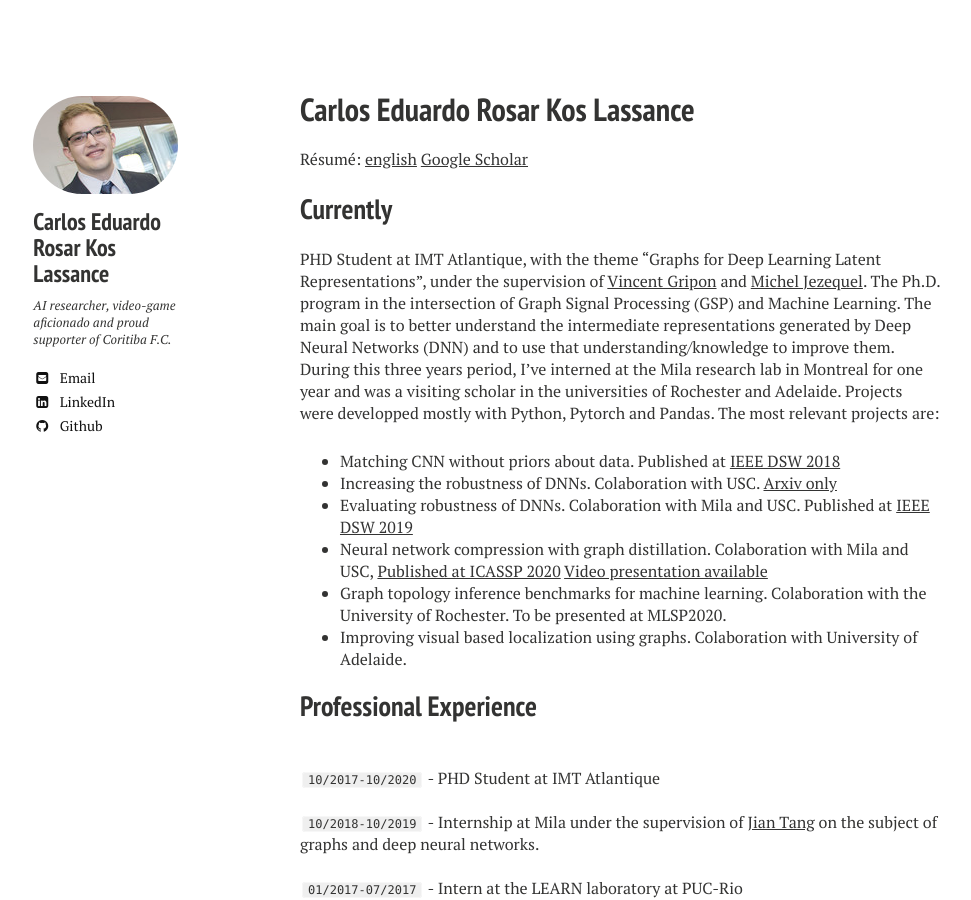
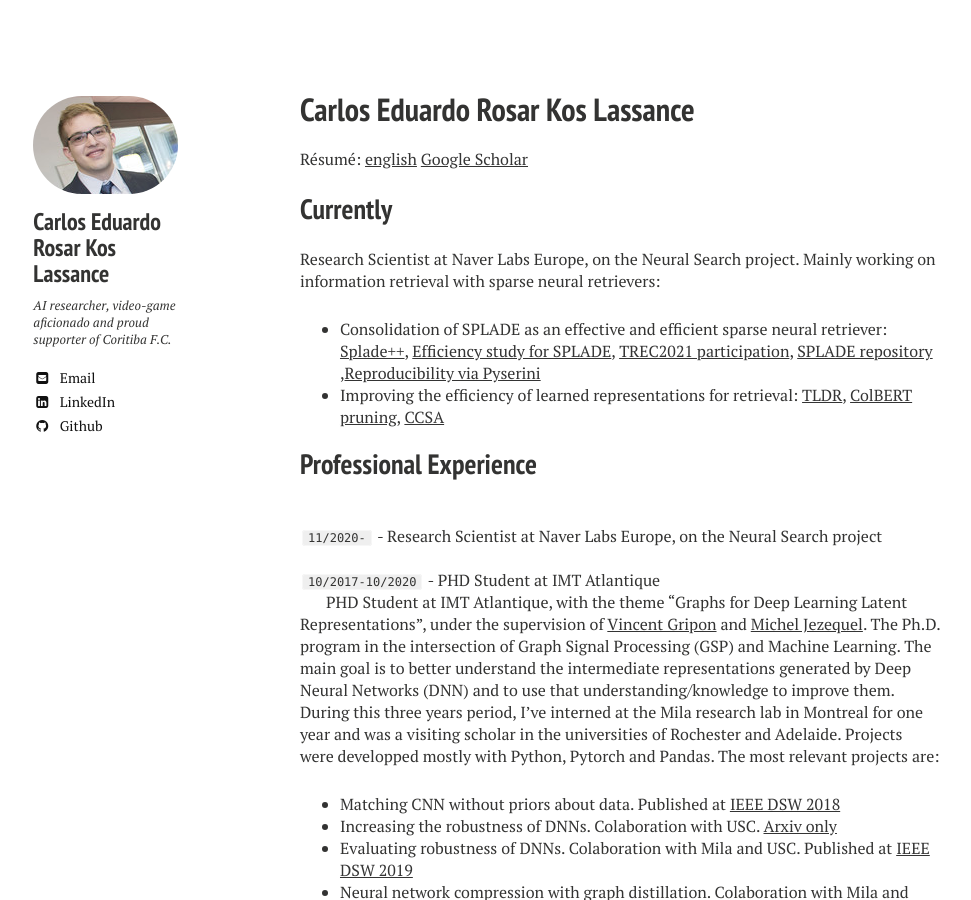
Before and after one commit to cadurosar/cadurosar.github.io, a Jekyll site: the page built from index.md, in a window 1280 px wide and 900 px high. Shown: the whole window, without its empty margins (20-991 px from the left). Built offline with Jekyll 4.4.1, drawn with Linux system fonts in a browser that asks for light colours; nearby versions of some CDN libraries; some of the changed text lies outside the part shown.

Commit message:
Update index.md

```diff
--- a/index.md
+++ b/index.md
@@ -11,6 +11,18 @@ Résumé:
 
 ## Currently ##
 
+Research Scientist at Naver Labs Europe, on the Neural Search project. Mainly working on information retrieval with sparse neural retrievers:
+
+* Consolidation of SPLADE as an effective and efficient sparse neural retriever: [Splade++](https://arxiv.org/pdf/2205.04733.pdf), [Efficiency study for SPLADE](https://arxiv.org/pdf/2207.03834.pdf), [TREC2021 participation](https://europe.naverlabs.com/wp-content/uploads/2022/05/NLE-SPLADE-at-TREC-1.pdf), [SPLADE repository](https:/github.com/naver/splade) ,[Reproducibility via Pyserini](https://github.com/castorini/pyserini/blob/master/docs/experiments-spladev2.md)
+* Improving the efficiency of learned representations for retrieval: [TLDR](https://openreview.net/forum?id=86fhqdBUbx), [ColBERT pruning](https://arxiv.org/abs/2112.06540), [CCSA](https://dl.acm.org/doi/abs/10.1145/3404835.3463066)
+
+## Professional Experience ##
+
+<br>`11/2020-` - Research Scientist at Naver Labs Europe, on the Neural Search project
+
+
+<br>`10/2017-10/2020` - PHD Student at IMT Atlantique
+
 PHD Student at IMT Atlantique, with the theme "Graphs for Deep Learning Latent Representations", under the supervision of [Vincent Gripon](http://www.vincent-gripon.com/) and [Michel Jezequel](http://perso.telecom-bretagne.eu/micheljezequel/). The Ph.D. program in the intersection of Graph Signal Processing (GSP) and Machine Learning. The main goal is to better understand the intermediate representations generated by Deep Neural Networks (DNN) and to use that understanding/knowledge to improve them. During this three years period, I've interned at the Mila research lab in Montreal for one year and was a visiting scholar in the universities of Rochester and Adelaide. Projects were developped mostly with Python, Pytorch and Pandas. The most relevant projects are:
 * Matching CNN without priors about data. Published at [IEEE DSW 2018](http://arxiv.org/pdf/1802.09802)
 * Increasing the robustness of DNNs. Colaboration with USC. [Arxiv only](http://arxiv.org/abs/1805.10133)
@@ -71,7 +79,7 @@ MSc in Informatic Research from Télécom Bretagne: [Track: Mobile and Communica
 <br>`2010-17`
 BSc/MEng in Computer Engineering: Double-degree program between Télécom Bretagne and PUC-RIO (One year break working as R&D Engineer between 2015 and 2016.)
 
-## Publications
+## Publications (outdated, please check scholar for recent publications)
 
 `2020`
 <br>**C. Lassance, M. Bontonou, G.B. Hacene, V. Gripon, J. Tang and A. Ortega, "Deep Geometric Knowledge Distillation with Graphs
```
Also changed, not shown: other parts of index.md (+1 -5 lines).
